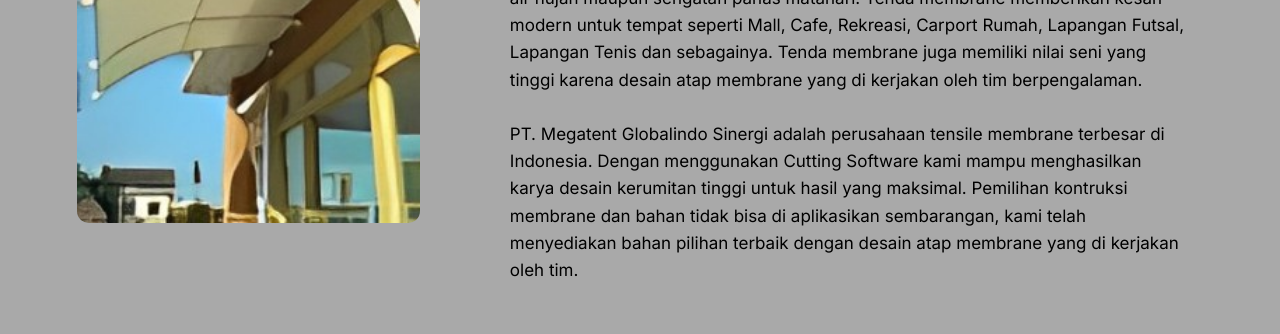
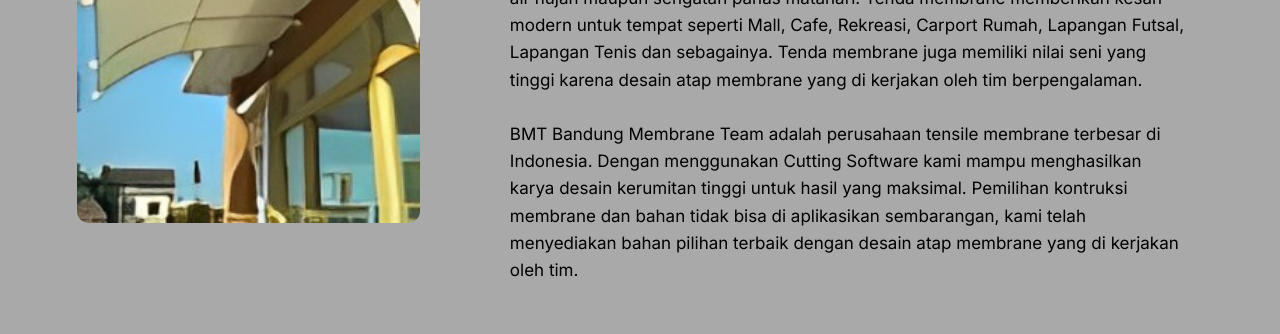
Before and after one commit to johansuhardi/bandungmembraneteam, a Next.js app: page / in a window 1280 px wide. Shown: the part 7400-7734 px from the top of the page. Built offline with nearby package versions, Linux system fonts and the light colour scheme.

Commit message:
Update Membrane.jsx

```diff
--- a/src/app/components/Membrane/Membrane.jsx
+++ b/src/app/components/Membrane/Membrane.jsx
@@ -21,7 +21,7 @@ const Membrane = () => {
    <br />
    <p className="text-left">Tenda membrane adalah tenda yang terbuat dari kain dengan material khusus. Jenis tenda ini mempunyai serat kain yang cukup kuat. Sehingga tahan terhadap guyuran air hujan maupun sengatan panas matahari. Tenda membrane memberikan kesan modern untuk tempat seperti Mall, Cafe, Rekreasi, Carport Rumah, Lapangan Futsal, Lapangan Tenis dan sebagainya. Tenda membrane juga memiliki nilai seni yang tinggi karena desain atap membrane yang di kerjakan oleh tim berpengalaman.</p>
    <br />
-   <p className="text-left">PT. Megatent Globalindo Sinergi adalah perusahaan tensile membrane terbesar di Indonesia. Dengan menggunakan Cutting Software kami mampu menghasilkan karya desain kerumitan tinggi untuk hasil yang maksimal. Pemilihan kontruksi membrane dan bahan tidak bisa di aplikasikan sembarangan, kami telah menyediakan bahan pilihan terbaik dengan desain atap membrane yang di kerjakan oleh tim.</p>
+   <p className="text-left">BMT Bandung Membrane Team adalah perusahaan tensile membrane terbesar di Indonesia. Dengan menggunakan Cutting Software kami mampu menghasilkan karya desain kerumitan tinggi untuk hasil yang maksimal. Pemilihan kontruksi membrane dan bahan tidak bisa di aplikasikan sembarangan, kami telah menyediakan bahan pilihan terbaik dengan desain atap membrane yang di kerjakan oleh tim.</p>
     </div >
     </div>
     <br />
```
